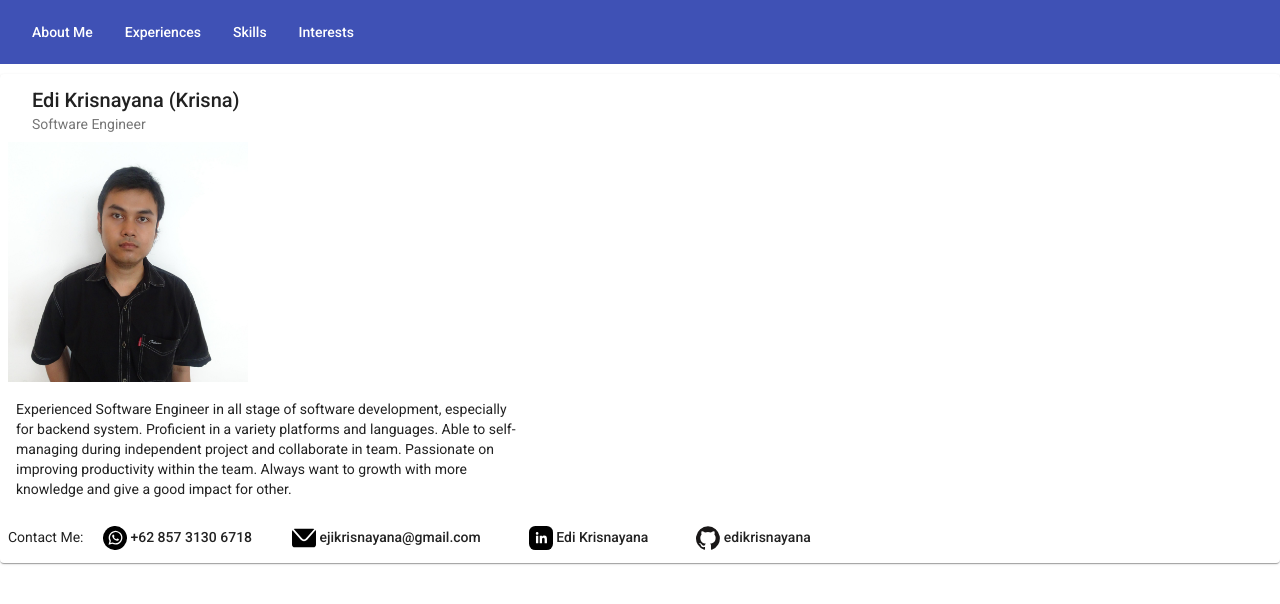
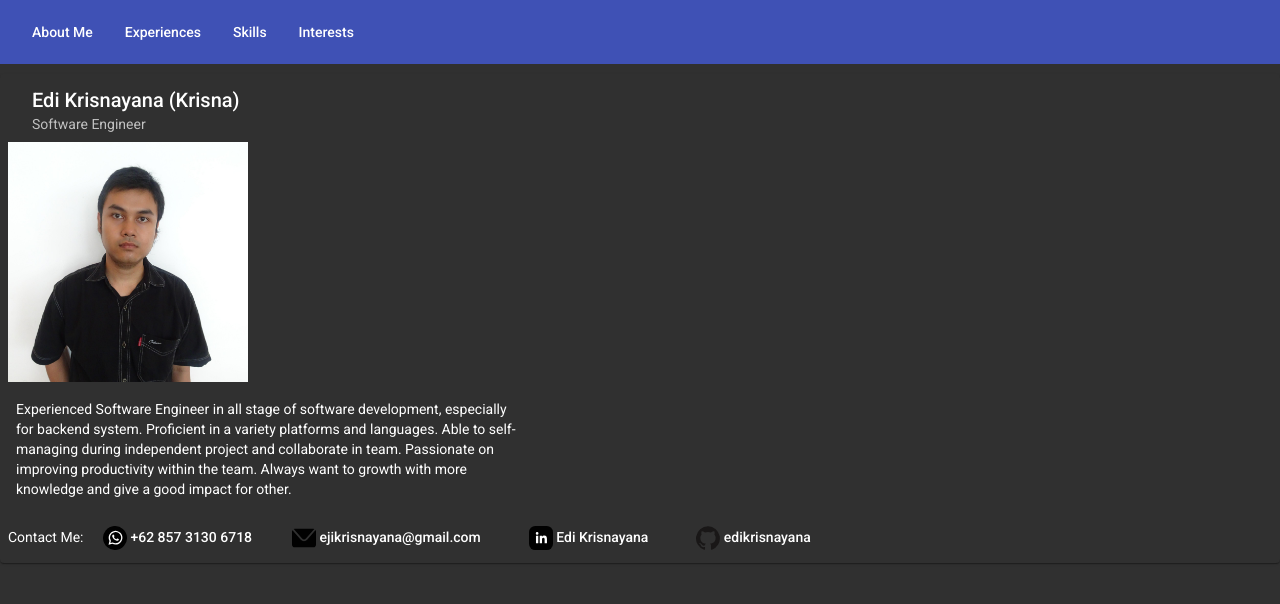
Before and after one commit to edikrisnayana/edikrisnayana.github.io, an Angular app: page / in a window 1280 px wide. Shown: the top 604 px of the page. Built offline with nearby package versions, Linux system fonts and the light colour scheme.

Commit message:
change theme to dark

```diff
--- a/angular.json
+++ b/angular.json
@@ -32,7 +32,6 @@
               "src/manifest.webmanifest"
             ],
             "styles": [
-              "./node_modules/@angular/material/prebuilt-themes/indigo-pink.css",
               "src/styles.scss"
             ],
             "scripts": [],
@@ -112,6 +111,5 @@
         }
       }
     }
-  },
-  "defaultProject": "angular-profile"
+  }
 }
--- a/src/app/about-me/about-me.component.scss
+++ b/src/app/about-me/about-me.component.scss
@@ -1,3 +1,7 @@
+mat-card {
+  background-color: transparent;
+}
+
 mat-card img{
   object-fit: cover;
 }
--- a/src/app/app.component.html
+++ b/src/app/app.component.html
@@ -1 +1,3 @@
-<router-outlet></router-outlet>
+<mat-sidenav-container class="example-container">
+  <router-outlet></router-outlet>
+</mat-sidenav-container>
--- a/src/app/experiences/experiences.component.scss
+++ b/src/app/experiences/experiences.component.scss
@@ -1,3 +1,7 @@
+mat-card {
+  background-color: transparent;
+}
+
 .experience-description {
     padding-left: 18px;
     width: 500px;
--- a/src/app/interests/interests.component.html
+++ b/src/app/interests/interests.component.html
@@ -1,8 +1,9 @@
-<app-menubar></app-menubar>
-
-<h2 class="title">My Interests</h2>
-<mat-list>
+<div fxFlex fxLayout="column" fxLayoutGap="10px" style="height: 100vh">
+  <app-menubar></app-menubar>
+  <h2 class="title">My Interests</h2>
+  <mat-list>
     <mat-list-item *ngFor="let interest of interests">
-        {{ interest }}
+      {{ interest }}
     </mat-list-item>
-</mat-list>
+  </mat-list>
+</div>
--- a/src/app/module/material/material.module.ts
+++ b/src/app/module/material/material.module.ts
@@ -10,6 +10,7 @@ import { MatIconModule } from '@angular/material/icon';
 import { MatListModule } from '@angular/material/list';
 import { MatMenuModule } from '@angular/material/menu';
 import { MatProgressBarModule } from '@angular/material/progress-bar';
+import { MatSidenavModule } from '@angular/material/sidenav';
 import { MatToolbarModule } from '@angular/material/toolbar';
 
 @NgModule({
@@ -27,6 +28,7 @@ import { MatToolbarModule } from '@angular/material/toolbar';
     MatListModule,
     MatMenuModule,
     MatProgressBarModule,
+    MatSidenavModule,
     MatToolbarModule
   ]
 })
--- a/src/app/skills/skills.component.html
+++ b/src/app/skills/skills.component.html
@@ -1,10 +1,12 @@
-<app-menubar></app-menubar>
-
-<h2 class="title">My Skills</h2>
-<mat-list>
+<div fxFlex fxLayout="column" fxLayoutGap="10px" style="height: 100vh">
+  <app-menubar></app-menubar>
+  <h2 class="title">My Skills</h2>
+  <mat-list>
     <mat-list-item *ngFor="let skill of skills">
-        <mat-icon mat-list-icon svgIcon="{{ skill.iconName }}"></mat-icon>
-        <div mat-line> {{ skill.skillName }} </div>
-        <mat-progress-bar mode="determinate" value="{{ (skill.value/maxValue) * 100 }}" [ngStyle] = "progressbarStyle" mat-line></mat-progress-bar>
+      <mat-icon mat-list-icon svgIcon="{{ skill.iconName }}"></mat-icon>
+      <div mat-line> {{ skill.skillName }}</div>
+      <mat-progress-bar mode="determinate" value="{{ (skill.value/maxValue) * 100 }}" [ngStyle]="progressbarStyle"
+                        mat-line></mat-progress-bar>
     </mat-list-item>
-</mat-list>
+  </mat-list>
+</div>
--- a/src/styles.scss
+++ b/src/styles.scss
@@ -1,3 +1,38 @@
+
+// Custom Theming for Angular Material
+// For more information: https://material.angular.io/guide/theming
+@use '@angular/material' as mat;
+// Plus imports for other components in your app.
+
+// Include the common styles for Angular Material. We include this here so that you only
+// have to load a single css file for Angular Material in your app.
+// Be sure that you only ever include this mixin once!
+@include mat.core();
+
+// Define the palettes for your theme using the Material Design palettes available in palette.scss
+// (imported above). For each palette, you can optionally specify a default, lighter, and darker
+// hue. Available color palettes: https://material.io/design/color/
+$angular-custom-theme-primary: mat.define-palette(mat.$indigo-palette);
+$angular-custom-theme-accent: mat.define-palette(mat.$pink-palette, A200, A100, A400);
+
+// The warn palette is optional (defaults to red).
+$angular-custom-theme-warn: mat.define-palette(mat.$red-palette);
+
+// Create the theme object. A theme consists of configurations for individual
+// theming systems such as "color" or "typography".
+$angular-custom-theme-theme: mat.define-dark-theme((
+  color: (
+    primary: $angular-custom-theme-primary,
+    accent: $angular-custom-theme-accent,
+    warn: $angular-custom-theme-warn,
+  )
+));
+
+// Include theme styles for core and each component used in your app.
+// Alternatively, you can import and @include the theme mixins for each component
+// that you are using.
+@include mat.all-component-themes($angular-custom-theme-theme);
+
 /* You can add global styles to this file, and also import other style files */
 
 html, body { height: 100%; }
--- a/tsconfig.json
+++ b/tsconfig.json
@@ -16,7 +16,7 @@
     "experimentalDecorators": true,
     "moduleResolution": "node",
     "importHelpers": true,
-    "target": "es2017",
+    "target": "es2020",
     "module": "es2020",
     "lib": [
       "es2020",
```
Also changed, not shown: package.json (+16 -16 lines), src/app/about-me/about-me.component.html (line endings or trailing spaces), 13 other files (tests, documents, lock files or other folders).
